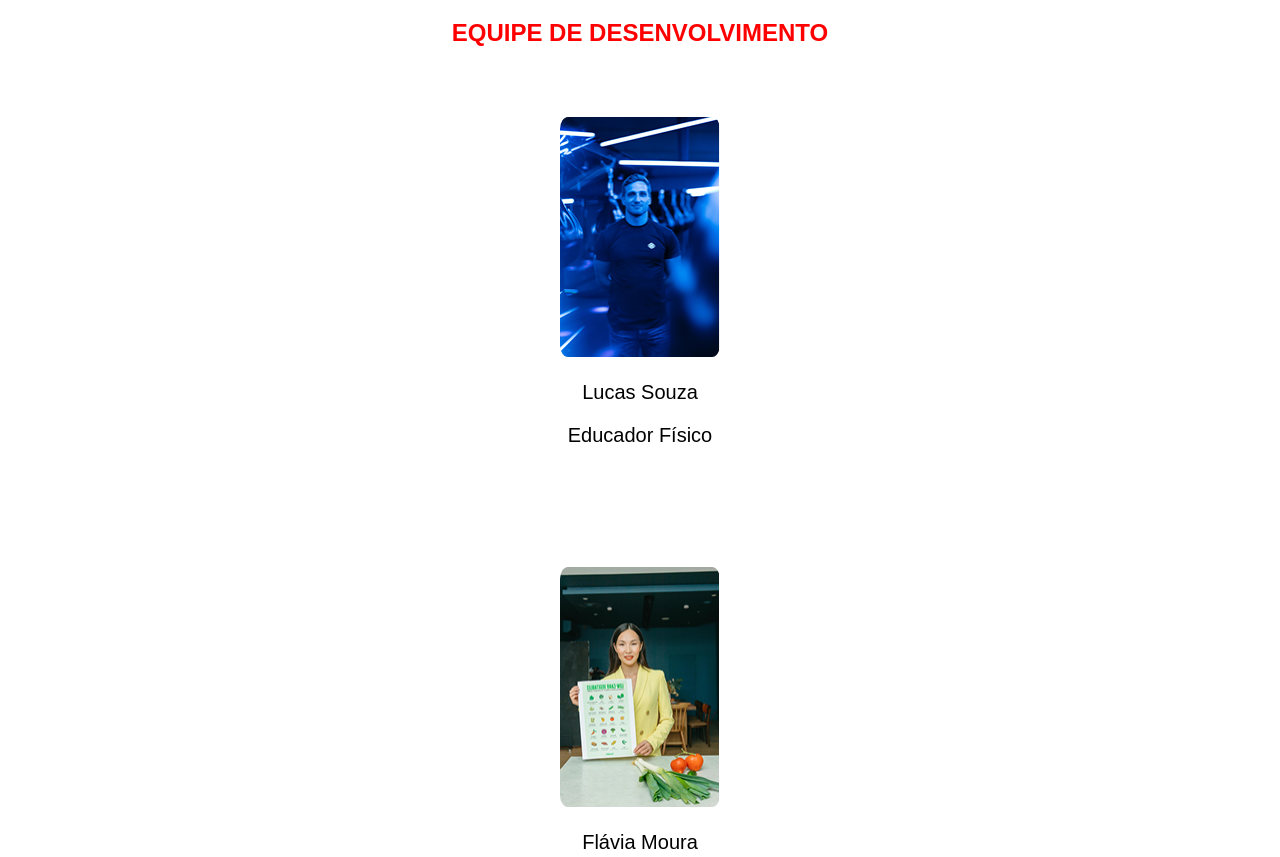
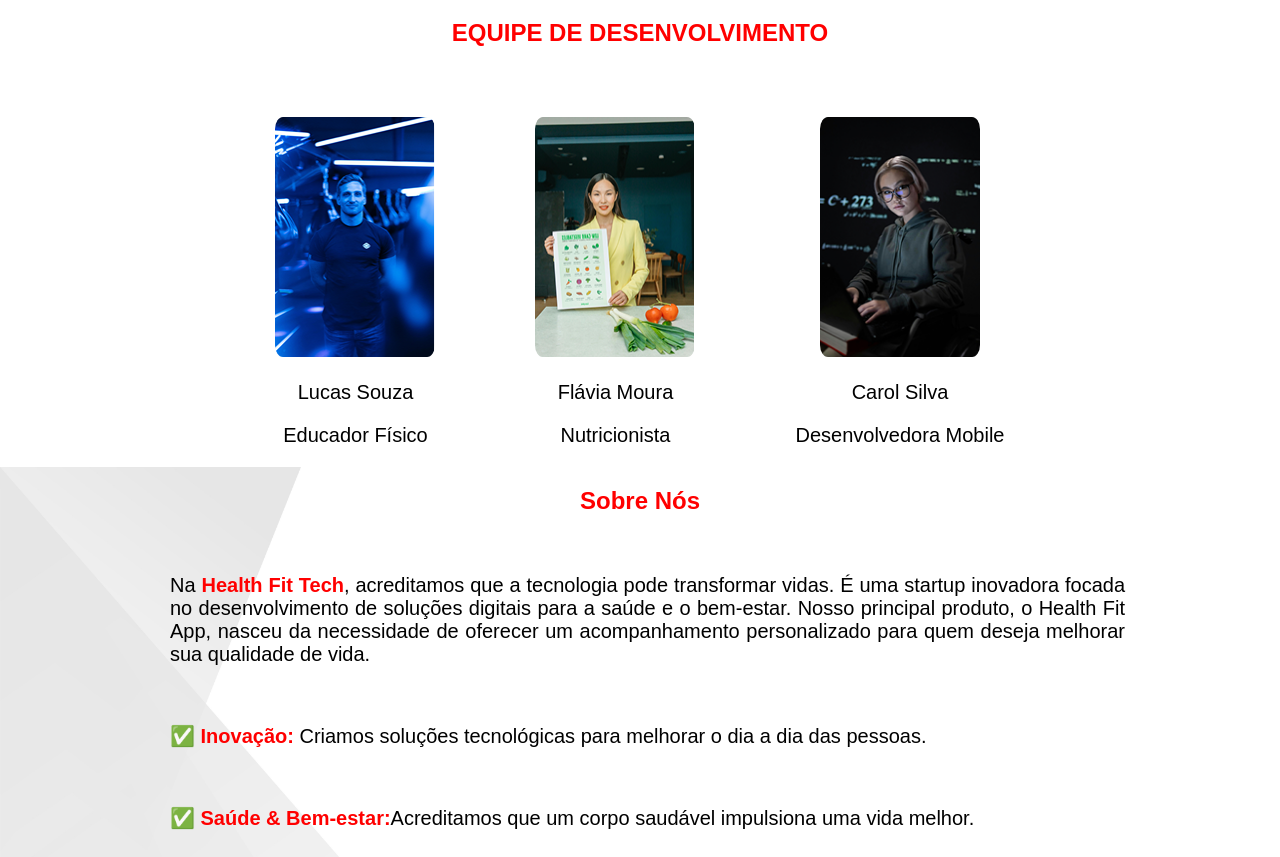
Before and after one commit to gustavoags/Sistematizacao, a plain HTML site: page index.html in a window 1280 px wide. Shown: the part 1668-2525 px from the top of the page. Drawn offline with Linux system fonts and the light colour scheme.

Commit message:
Atualização
Atualização 1.1

```diff
--- a/style.css
+++ b/style.css
@@ -151,7 +151,7 @@ p {
 
 .time-membros {
     display: flex;
-    flex-direction: column;
+    flex-direction: row;
     justify-content: center;
     gap: 100px;
 }
@@ -176,7 +176,7 @@ p {
 
 .sobre-nos h2 {
     text-align: center;
-    color: rgba(255, 0, 0, 0.747);
+    color: rgb(255, 0, 0);
     padding-bottom: 20px;
 }
 
```
